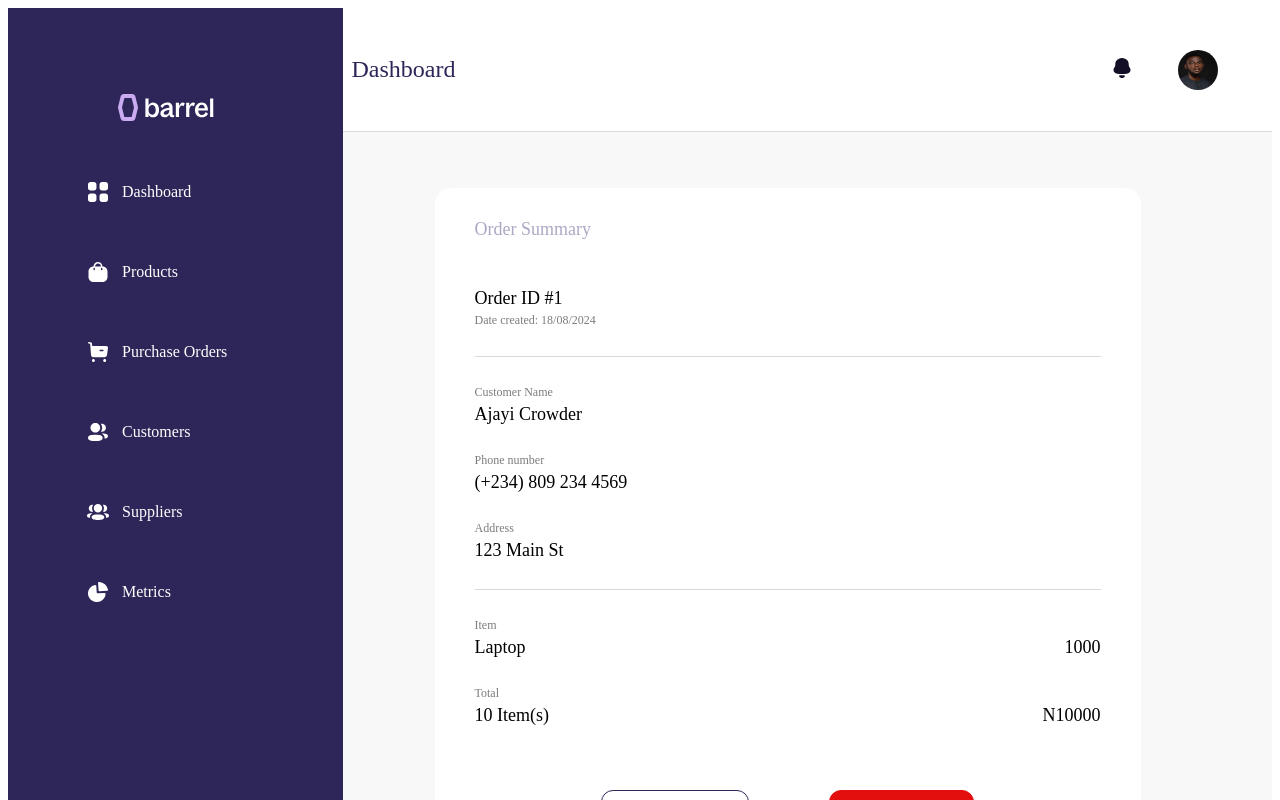
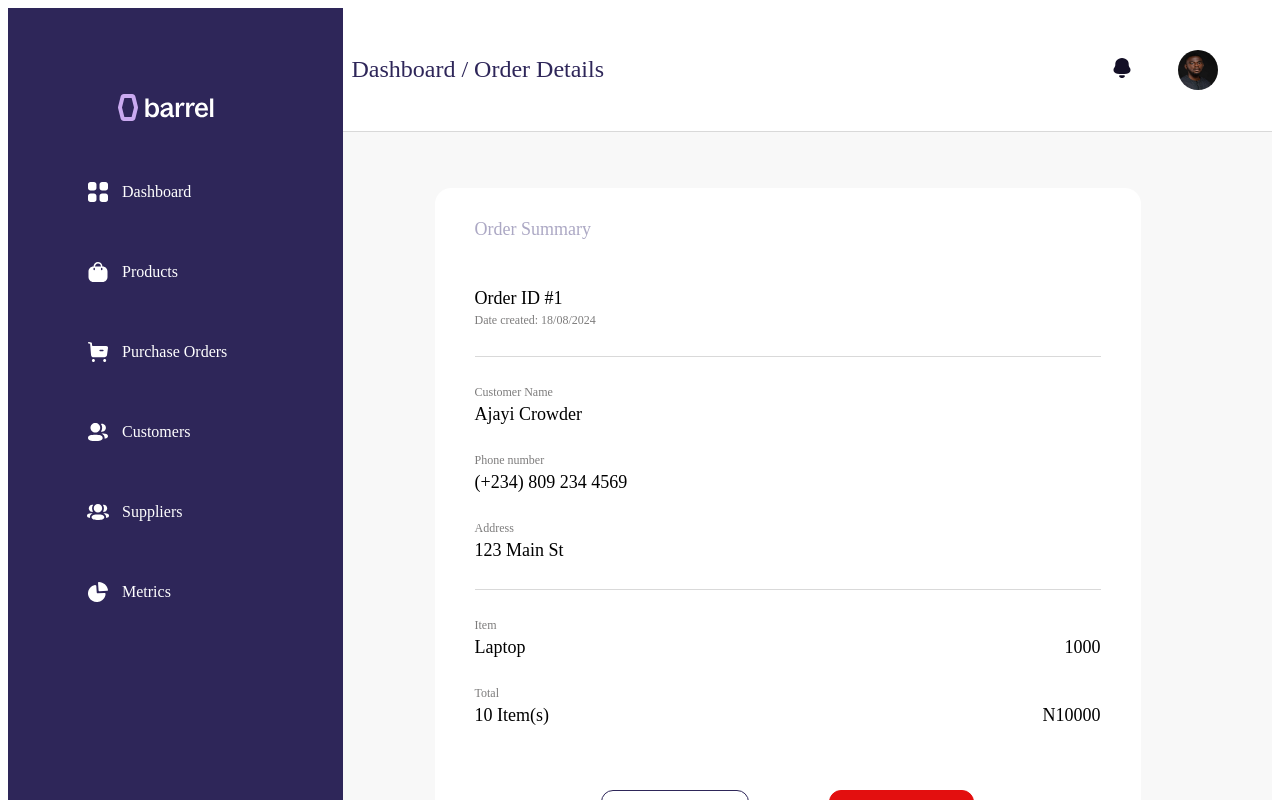
Before and after one commit to Ojay-dev/barrel-procurement-app, a Next.js app: page /order/1 in a window 1280 px wide. Shown: the top 800 px of the page. Built offline with nearby package versions, Linux system fonts and the light colour scheme.

Commit message:
(fix): fix topbar title

```diff
--- a/components/Layout/index.js
+++ b/components/Layout/index.js
@@ -47,7 +47,7 @@ const NavMenu = [
   },
 ];
 
-const Layout = ({ children }) => {
+const Layout = ({ pageTitle = "Dashboard", children }) => {
   const router = useRouter();
 
   return (
@@ -74,7 +74,7 @@ const Layout = ({ children }) => {
       <MainContainer>
         <TopBarContainer>
           <div>
-            <h1>Dashboard</h1>
+            <h1>{pageTitle}</h1>
 
             <div className="user-section">
               <button className="user-section__notification">
--- a/pages/index.js
+++ b/pages/index.js
@@ -16,7 +16,7 @@ export default function Home() {
         <link rel="icon" href="/favicon.ico" />
       </Head>
 
-      <Layout>
+      <Layout pageTitle="Dashboard">
         <>
           <HomeContainer>
             <CreateOrderBtn
--- a/pages/order/[id].js
+++ b/pages/order/[id].js
@@ -13,7 +13,7 @@ function Order() {
         <link rel="icon" href="/favicon.ico" />
       </Head>
 
-      <Layout>
+      <Layout pageTitle="Dashboard / Order Details">
         <OrderDetail />
       </Layout>
     </>
--- a/pages/order/edit/[id].js
+++ b/pages/order/edit/[id].js
@@ -13,7 +13,7 @@ function EditOrderPage() {
         <link rel="icon" href="/favicon.ico" />
       </Head>
 
-      <Layout>
+      <Layout pageTitle="Dashboard / Edit Order">
         <OrderForm />
       </Layout>
     </>
--- a/pages/order/new.js
+++ b/pages/order/new.js
@@ -13,7 +13,7 @@ function NewOrderPage() {
         <link rel="icon" href="/favicon.ico" />
       </Head>
 
-      <Layout>
+      <Layout pageTitle="Dashboard / New Order">
         <OrderForm />
       </Layout>
     </>
```
